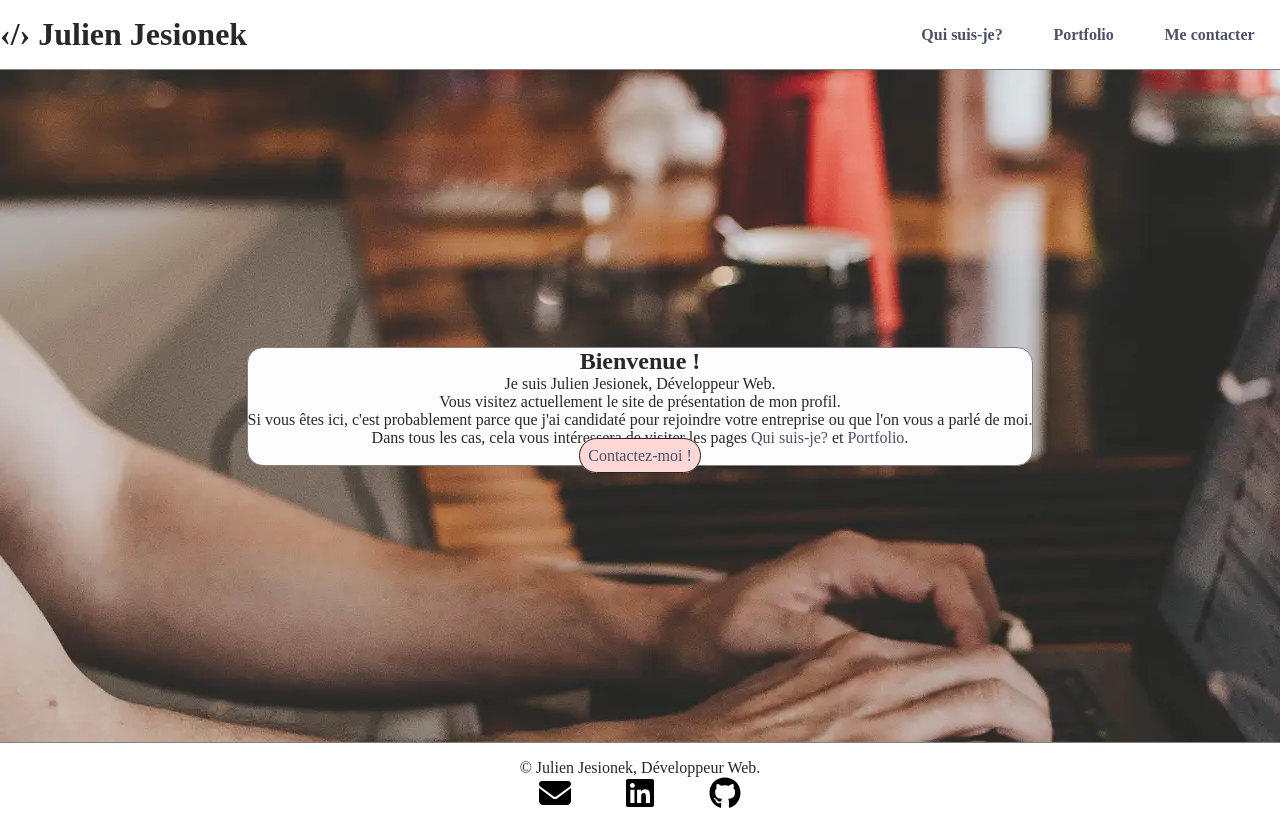
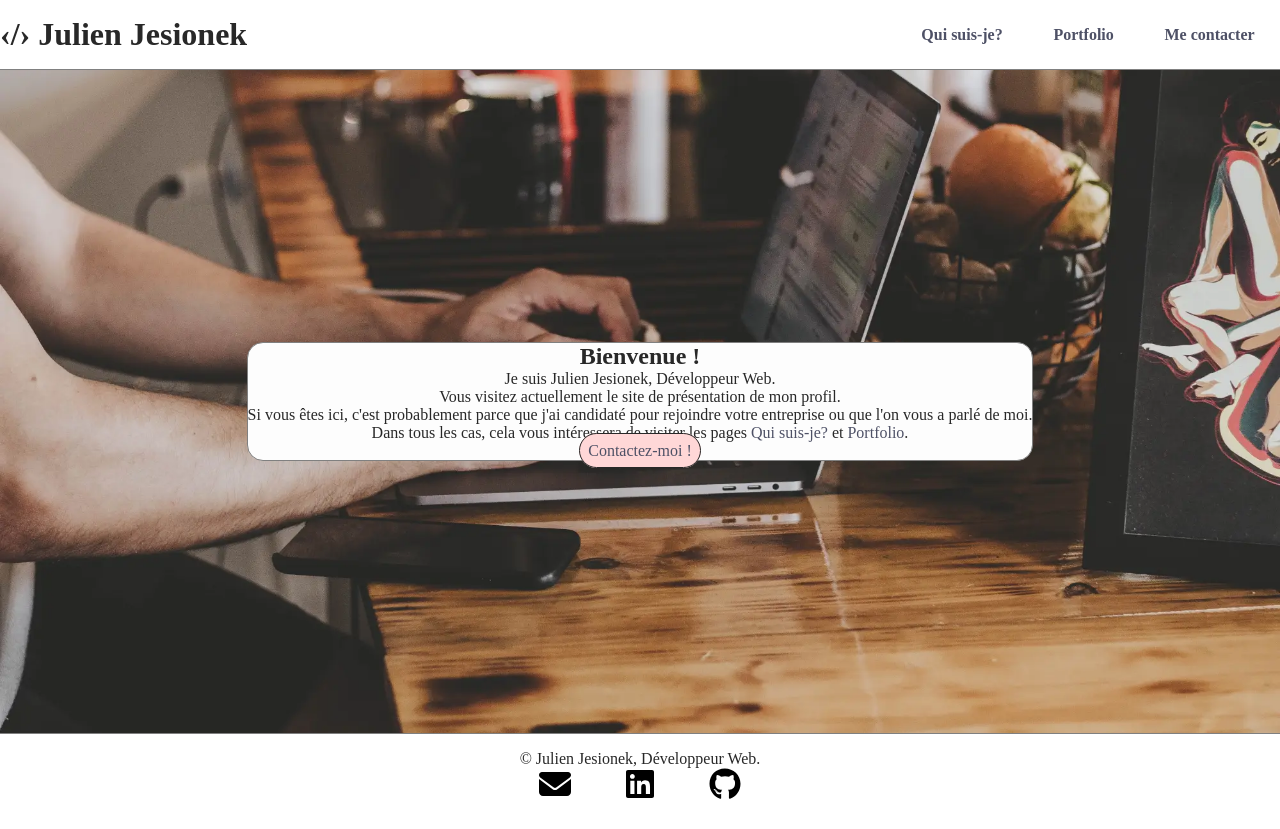
Before and after one commit to JulienJes/portfolio, a React (Create React App) app: page / in a window 1280 px wide. Built offline with nearby package versions, Linux system fonts and the light colour scheme.

Commit message:
Background almost done

```diff
--- a/src/styles/_settings.scss
+++ b/src/styles/_settings.scss
@@ -32,9 +32,23 @@ html{
 
 main{
     @include center-content;
-    height: 84vh;
-    background-color: $color-2;
-    background-image: url('../../public/img/backgrounds/bg2.webp');
+    height: 82.9vh;
+    &::after{
+        content: '';
+        display: block;
+        position: absolute;
+        width: 100%;
+        height: 100%;
+        top: 0;
+        left: 0;
+        transition: opacity 0.5s ease 250ms;
+        background-position: center;
+        background-repeat: no-repeat;
+        background-size: cover;
+        background-image: url('../../public/img/backgrounds/bg2.webp');
+        opacity: 1;
+        z-index: -101;
+    }
 }
 
 section{
--- a/src/styles/components/_footer.scss
+++ b/src/styles/components/_footer.scss
@@ -4,7 +4,7 @@ footer{
     justify-content: center;
     border-top: 1px solid grey;
     padding: 1em 0 1em 0;
-
+    background-color: white;
     & div{
         display: flex;
         justify-content: center;
--- a/src/styles/components/_header.scss
+++ b/src/styles/components/_header.scss
@@ -3,6 +3,7 @@ header{
     justify-content: space-between;
     border-bottom: 1px solid grey;
     padding: 1em 0 1em 0;
+    background-color: white;
 }
 
 .nav-container{
```
